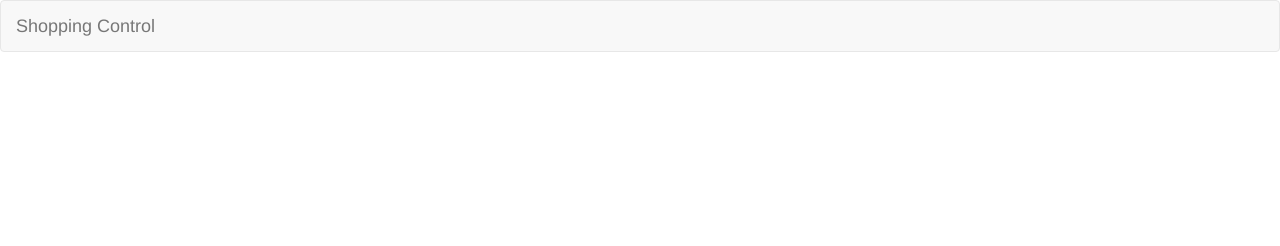
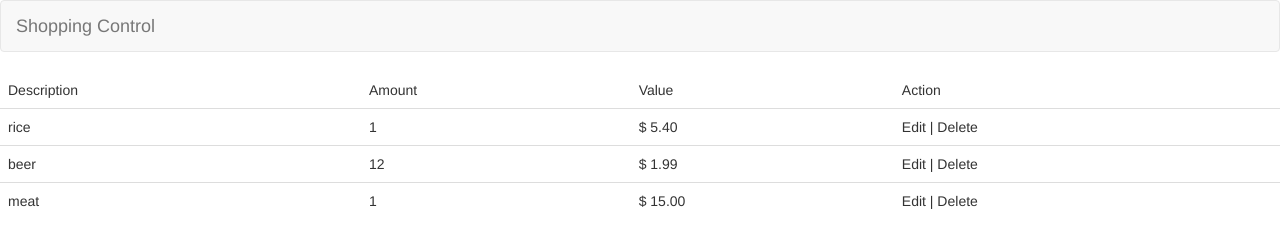
Before and after one commit to lazaroness/cursos-schoolofnet, a plain HTML site: page javascriptAvancado/index.html in a window 1280 px wide. Drawn offline with Linux system fonts and the light colour scheme.

Commit message:
listando dados

```diff
--- a/javascriptAvancado/index.html
+++ b/javascriptAvancado/index.html
@@ -13,6 +13,10 @@
         </div>
       </div>
     </nav>
+    <div class="contain-fluid">
+      <table id="listTable" class="table">
+      </table>
+    </div>
 
     <script type="text/javascript" src="js/config.js"></script>
     <script type="text/javascript" src="js/main.js"></script>
--- a/javascriptAvancado/js/main.js
+++ b/javascriptAvancado/js/main.js
@@ -12,4 +12,14 @@ function getTotal(list){
   return total;
 }
 
+function setList(list){
+  var table = '<thead><tr><td>Description</td><td>Amount</td><td>Value</td><td>Action</td></tr></thead><tbody>';
+  for(var key in list){
+    table += '<tr><td>'+ list[key].desc +'</td><td>'+ list[key].amount +'</td><td>$ '+ list[key].value +'</td><td>Edit | Delete</td></tr>';
+  }
+  table += '</tody>';
+  document.getElementById('listTable').innerHTML = table;
+}
+
+setList(list);
 console.log(getTotal(list));
```
